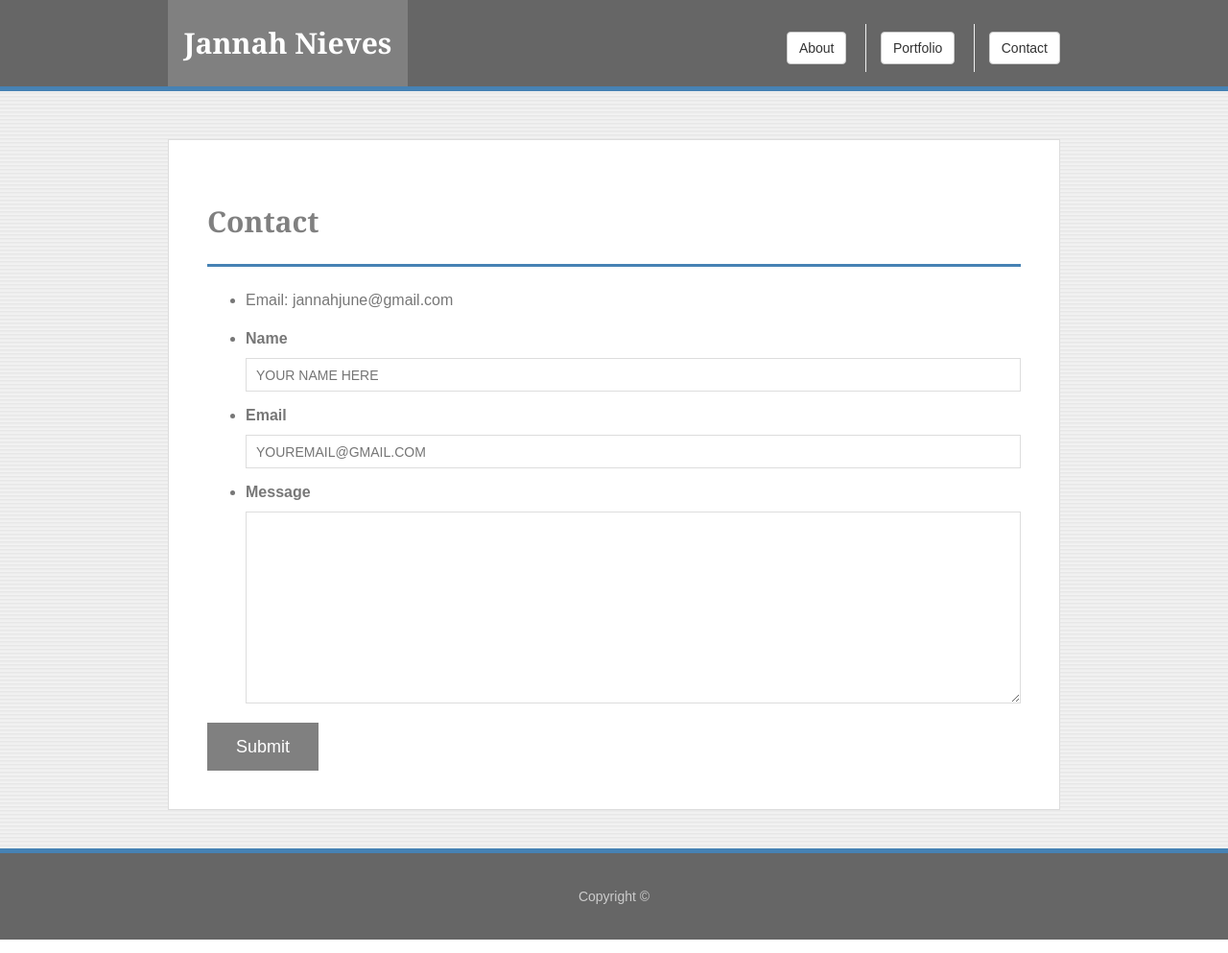
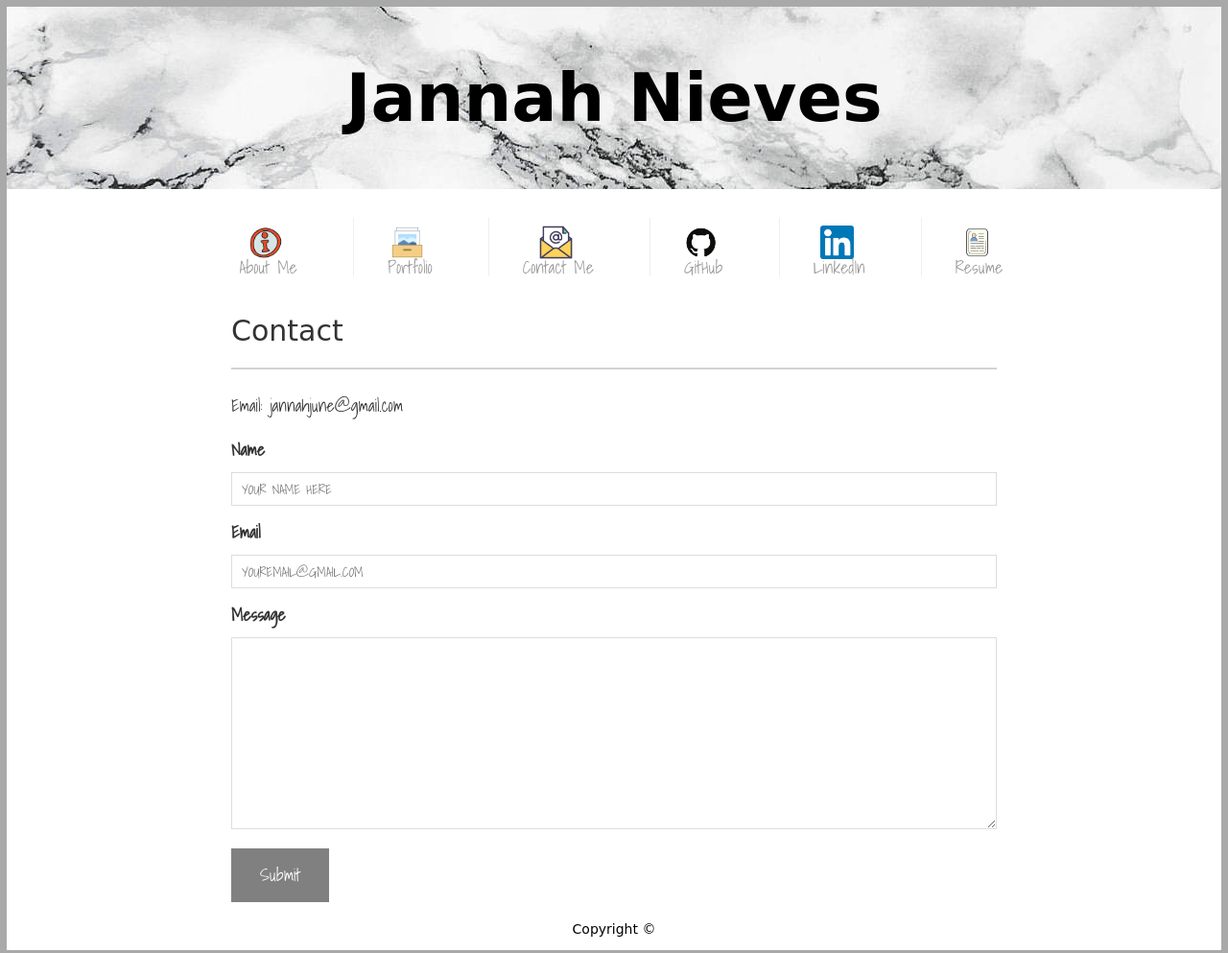
Before and after one commit to jnieves14/jnieves14.github.io, a plain HTML site: page contact.html in a window 1280 px wide. Shown: the whole page at 96% size. Drawn offline with nearby package versions, Linux system fonts and the light colour scheme; a web font is replaced by a local one.

Commit message:
updated/unfinished css added to portfolio and contact

```diff
--- a/assets/css/style.css
+++ b/assets/css/style.css
@@ -1,7 +1,3 @@
-html {
-  border: 7px solid darkgrey;
-}
-
 * {
   box-sizing: border-box;
   margin: 0px;
@@ -11,13 +7,14 @@ html {
   font-family: 'Shadows Into Light', cursive;
   font-size: 18px;
   line-height: 36px;
-    /* color: #777; */
-    /* background: url("../images/shl.png"); */
   /* background: url("../images/marble.jpg");
   background-repeat: no-repeat;
   background-attachment: fixed;
   background-size: 100%; */
   height: 100%;
+  margin: 0;
+  padding: 0;
+  border: 7px solid darkgrey;
 }
 
 * {
@@ -25,19 +22,15 @@ html {
   margin: 0;
 }
 
+
 /* footer  */
-
 footer {
   /* clear: both; */
   padding: 10px 30px 10px 30px;
-    /* padding-bottom: 90px; */
   margin: 0 15% 0% 15%;
   font-size: 14px;
   color: black;
-    /* color: #cccccc; */
   text-align: center;
-    /* background: #666666; */
-    /* border-top: 1px solid lightgray; */
   height: 50px;
   /* width: 100%; */
 }
@@ -59,13 +52,12 @@ html {
   font-family: 'Cedarville Cursive', Cursive;
 }
 
+
 /* start hover styling */
-
 #logo:hover,
   input[type=submit]:hover {
   color: #5e7f7e;
 }
-
 
 nav a:hover {
   color: #5e7f7e;
@@ -75,25 +67,16 @@ html {
   cursor: pointer;
   opacity: 0.8;
 }
-
 /* end hover styling */
 
+
 /* general styling */
-
 .container1 {
   text-align: center;
   width: 100%;
-    /* max-width: 960px; */
   margin: 0 auto;
   clear: both;
 }
-
-  /* .container {
-    width: 100%;
-    max-width: 960px;
-    margin: 0 auto;
-    clear: both;
-  } */
 
 h1,
 h2,
@@ -115,7 +98,6 @@ html {
 }
 
 h1 {
-    /* padding-bottom: 20px; */
   font-size: 30px;
   line-height: 49px;
   color: black;
@@ -128,21 +110,17 @@ html {
 
 hr {
   border: 1px solid lightgrey;
+}
 
-  }
+
 /* header */
-
 #masthead {
   position: sticky;
-    /* z-index: 99; */
-    /* width: 100%; */
   margin: 0 15% 0 15%;
   padding-top: 10px;
   padding-bottom: 30px;
   overflow: auto;
   color: #fff;
-    /* background: #666; */
-    /* border: 1px solid lightgray; */
   border-top: none;
 }
 
@@ -150,12 +128,10 @@ html {
   background: url("../images/marble.jpg");
   padding: 50px;
   text-align: center;
-    /* margin-left: -200px; */
 }
 
 #logo {
   /* float: left; */
-    /* width: 40%; */
   height: 100%;
   font-family: 'Cedarville Cursive', Cursive;
   font-size: 70px;
@@ -164,21 +140,14 @@ html {
   color: black;
   text-align: center;
   text-decoration: none;
-    /* background: lightgrey; */
-    /* margin-right: 340px; */
-    /* padding: 50px; */
-    /* margin-bottom: 20px; */
 }
 
 nav {
-    /* float: bottom; */
-    /* margin-top: 25px;
-    position: static; */
   margin-top: 20px;
 }
 
 nav a {
-    clear: both;
+  /* clear: both; */
   display: inline-block;
   padding-left: 35px;
   padding-right: 35px;
@@ -193,46 +162,6 @@ html {
   border-left: 0 none;
 }
 
-  /* need to fix navbar and logo so works on small screens */
-  /* media query width for 700px and below */
-  /* @media screen and (max-width: 700px) {
-    nav a {
-      clear: both;
-      display: inline-block;
-      padding-left: 15px;
-      margin: auto;
-      width: 100%;
-    }
-
-    #logo {
-      display: inline-block;
-      margin-left: auto;
-      margin-right: auto;
-      width: 100%;
-    }
-
-  } */
-
-  /* sidebar */
-
-  /* .sidebar {
-    flex: 1;
-    float: right;
-    width: 100%;
-    max-width: 270px;
-    padding: 30px;
-    margin-bottom: 20px;
-    background: #fff;
-    border: 1px solid #ddd;
-  }
-
-  h3,
-  .sidebar h2 {
-    padding-bottom: 20px;
-    margin-bottom: 15px;
-    line-height: 22px;
-    border-bottom: 2px solid #4682B4;
-  } */
 
 .social {
   width: 35px;
@@ -245,22 +174,11 @@ html {
   margin-right: 0;
 }
 
+
   /* main */
-
-  /* #main-container {
-    padding-top: 20px;
-  } */
-
   .main-section {
     /* float: left; */
-    /* width: 100%; */
-    /* max-width: 650px; */
-    /* padding: 0 30px 30px 30px; */
     margin: 0% 15% 0% 15%;
-    /* background: url("../images/sd.jpg"); */
-
-    /* background: #fff; */
-    /* border: 1px solid #ddd; */
   }
 
 #title{
@@ -270,9 +188,6 @@ html {
 .author {
   /* display: block; */
   float:left;
-  /* margin-top: 50px;
-  margin-left: auto;
-  margin-right: auto; */
   margin: 20px 30px 30px 0px;
   width: 25%;
   height: auto;
@@ -286,13 +201,116 @@ html {
 }
 
 
+
+
+
+/* portfolio page */
+.work {
+  position: relative;
+  float: left;
+  width: 350px;
+  height: 230px;
+  margin: 20px 40px 25px 0px;
+  overflow: auto;
+}
+
+
+.projects {
+  margin: 0px 0px 0px 45px;
+}
+
+.work img {
+  width: 100%;
+  border: 0 none;
+  /* opacity: 0.8; */
+}
+
+.work h3 {
+  position: absolute;
+  bottom: 20px;
+  width: 100%;
+  /* height: 100%; */
+  padding: 15px;
+  margin-bottom: 0;
+  font-weight: 300;
+  line-height: 30px;
+  color: #fff;
+  text-align: center;
+  background: #4aaaa5;
+  border-bottom: 0;
+}
+
+.auth-image {
+  float: left;
+  width: 200px;
+  height: 100%;
+  margin-top: 10px;
+  margin-right: 25px;
+}
+
+#repo {
+  text-align: center;
+  font-size: 15px;
+}
+
+
+
+
+/* contact page */
+#contact-form ul {
+  margin-bottom: 20px;
+}
+
+#contact-form li {
+  margin-bottom: 10px;
+}
+
+label,
+input[type=text],
+input[type=email],
+textarea {
+  display: block;
+  width: 100%;
+}
+
+input[type=text],
+input[type=email],
+textarea {
+  height: 35px;
+  padding: 0 10px;
+  font-size: 14px;
+  border: 1px solid #dddddd;
+}
+
+textarea {
+  height: 200px;
+}
+
+input[type=submit] {
+  padding: 10px 30px;
+  font-size: 18px;
+  color: #ffffff;
+  cursor: pointer;
+  background: #808080;
+  border: 0 none;
+}
+
+
+
+
+
+
   /* media query width for 960px and below */
 @media screen and (max-width: 960px) {
   #logo {
     font-size: 10vw;
     line-height: 1.4;
-
+  }
 }
 
-
+@media screen and (min-width: 1460px) {
+  .main-section {
+    width: 66.3%;
+    margin: 0% 15% 0% 15%;
   }
+}
--- a/assets/css/style2.css
+++ b/assets/css/style2.css
@@ -1,25 +1,82 @@
+html {
+  border: 7px solid darkgrey;
+  width: 100%;
+  height: 100%;
+}
+
 * {
   box-sizing: border-box;
   margin: 0px;
 }
 
 body {
-  font-family: Arial, "Helvetica Neue", Helvetica, sans-serif;
-  font-size: 16px;
-  line-height: 30px;
-  color: #777777;
-  background: url("../images/shl.png");
+  font-family: 'Shadows Into Light', cursive;
+  font-size: 18px;
+  line-height: 36px;
+  /* background: url("../images/marble.jpg");
+  background-repeat: no-repeat;
+  background-attachment: fixed;
+  background-size: 100%; */
+  height: 100%;
 }
 
 * {
   box-sizing: border-box;
+  margin: 0;
 }
 
-/* general */
 
-.container {
+  /* footer  */
+  footer {
+    /* clear: both; */
+    padding: 10px 30px 10px 30px;
+    margin: 0 15% 0% 15%;
+    font-size: 14px;
+    color: black;
+    text-align: center;
+    height: 50px;
+    /* width: 100%; */
+  }
+
+  #footerhr {
+    margin: 20px -22px 20px -22px;
+  }
+
+  h3, h2 {
+    padding-bottom: 20px;
+    margin-bottom: 15px;
+    line-height: 22px;
+    border-bottom: 2px solid #eeeeee;
+  }
+
+  #logo,
+  #title,
+  footer {
+    font-family: 'Cedarville Cursive', Cursive;
+  }
+
+
+  /* start hover styling */
+  #logo:hover,
+  input[type=submit]:hover {
+    color: #5e7f7e;
+  }
+
+  nav a:hover {
+    color: #5e7f7e;
+  }
+
+  .social:hover {
+    cursor: pointer;
+    opacity: 0.8;
+  }
+  /* end hover styling */
+
+
+  /* general styling */
+  .container1 {
+    text-align: center;
     width: 100%;
-  max-width: 960px;
     margin: 0 auto;
     clear: both;
   }
@@ -38,16 +95,15 @@ p:last-child {
   h1,
   h2,
   h3 {
-  font-family: Georgia, Times, "Times New Roman", serif;
+    font-family: 'Cedarville Cursive', Cursive;
     font-weight: 700;
     color: #808080;
   }
 
   h1 {
-  padding-bottom: 20px;
     font-size: 30px;
     line-height: 49px;
-  border-bottom: 3px solid #4682B4;
+    color: black;
   }
 
   h2,
@@ -55,42 +111,49 @@ h3 {
     font-size: 22px;
   }
 
+hr {
+  border: 1px solid lightgrey;
+}
+
+
 /* header */
+#masthead {
+  position: sticky;
+  margin: 0 15% 0 15%;
+  padding-top: 10px;
+  padding-bottom: 30px;
+  overflow: auto;
+  color: #fff;
+  border-top: none;
+}
 
-#masthead {
-  position: fixed;
-  z-index: 99;
-  width: 100%;
-  margin: 0 0 30px;
-  overflow: auto;
-  color: #ffffff;
-  background: #666;
-  border-bottom: 5px solid #4682B4;
+#logoPic {
+  background: url("../images/marble.jpg");
+  padding: 50px;
+  text-align: center;
 }
 
 #logo {
-  float: left;
-  width: 250px;
-  height: 90px;
-  font-family: Georgia, Times, "Times New Roman", serif;
-  font-size: 30px;
+  /* float: left; */
+  height: 100%;
+  font-family: 'Cedarville Cursive', Cursive;
+  font-size: 70px;
   font-weight: 700;
   line-height: 90px;
-  color: #ffffff;
+  color: black;
   text-align: center;
   text-decoration: none;
-  background: #808080;
 }
 
 nav {
-  float: right;
-  position: static;
-  margin-top: 25px;
+  margin-top: 20px;
 }
 
 nav a {
+  /* clear: both; */
   display: inline-block;
-  padding-left: 15px;
+  padding-left: 35px;
+  padding-right: 35px;
   margin-left: 15px;
   line-height: 18px;
   color: #999;
@@ -102,31 +165,45 @@ nav a:first-child {
   border-left: 0 none;
 }
 
-/* footer */
 
-footer {
-  padding: 30px;
-  padding-bottom: 60px;
-  font-size: 14px;
-  color: #ffffff;
-  color: #cccccc;
-  text-align: center;
-  background: #666666;
-  border-top: 5px solid #4682B4;
-  height: 50px;
+.social {
+  width: 35px;
+  height: 35px;
+  margin-top: 8px;
+  margin-right: 5px;
 }
 
-h3, h2 {
-  padding-bottom: 20px;
-  margin-bottom: 15px;
-  line-height: 22px;
-  border-bottom: 2px solid #eeeeee;
+.social:last-child {
+  margin-right: 0;
 }
 
+
+#title{
+  font-size: 30px;
+}
+
+
+  /* media query width for 960px and below */
+@media screen and (max-width: 960px) {
+  #logo {
+    font-size: 10vw;
+    line-height: 1.4;
+  }
+}
+
+@media screen and (min-width: 1460px) {
+  .main-section {
+    width: 66.3%;
+    margin: 0% 15% 0% 15%;
+  }
+}
+
+
+
+
 /* main */
-
 #main-container {
-  padding-top: 20px;
+  padding-top: 0px 20px 20px 20px;
   min-height: calc(100vh - 70px);
 }
 
@@ -134,15 +211,13 @@ h3, h2 {
   float: left;
   width: 100%;
   max-width: 960px;
-  padding: 40px;
+  padding: 0px 40px 40px 40px;
   margin: 0 0 40px;
-  background: #ffffff;
-  border: 1px solid #dddddd;
+  /* background: #ffffff; */
 }
 
 
 /* portfolio page */
-
 .work {
   position: relative;
   float: left;
@@ -152,9 +227,6 @@ h3, h2 {
   overflow: auto;
 }
 
-/* .work:nth-child(even) {
-  margin-right: 40px;
-} */
 
 .projects {
   margin: 0px 0px 0px 45px;
@@ -170,6 +242,7 @@ h3, h2 {
   position: absolute;
   bottom: 20px;
   width: 100%;
+  /* height: 100%; */
   padding: 15px;
   margin-bottom: 0;
   font-weight: 300;
@@ -183,7 +256,7 @@ h3, h2 {
 .auth-image {
   float: left;
   width: 200px;
-  height: auto;
+  height: 100%;
   margin-top: 10px;
   margin-right: 25px;
 }
@@ -195,7 +268,6 @@ h3, h2 {
 
 
 /* contact page */
-
 #contact-form ul {
   margin-bottom: 20px;
 }
--- a/contact.html
+++ b/contact.html
@@ -3,29 +3,36 @@
 
 <head>
   <meta charset="UTF-8">
-  <title>Contact | Jannah Nieves</title>
-  <link rel="stylesheet" href="https://maxcdn.bootstrapcdn.com/bootstrap/3.3.7/css/bootstrap.min.css" integrity="sha384-BVYiiSIFeK1dGmJRAkycuHAHRg32OmUcww7on3RYdg4Va+PmSTsz/K68vbdEjh4u" crossorigin="anonymous">
-  <link rel="stylesheet" type="text/css" href="assets/css/style2.css">
+    <meta name="viewport" content="width=device-width, initial-scale=1.0">
+    <meta http-equiv="X-UA-Compatible" content="ie=edge">
+    <title>About | Jannah Nieves</title>
+    <link rel="stylesheet" type="text/css" href="assets/css/reset.css">
+    <link rel="stylesheet" href="https://maxcdn.bootstrapcdn.com/bootstrap/3.3.7/css/bootstrap.min.css" integrity="sha384-BVYiiSIFeK1dGmJRAkycuHAHRg32OmUcww7on3RYdg4Va+PmSTsz/K68vbdEjh4u" crossorigin="anonymous">
+    <link href="https://fonts.googleapis.com/css?family=Cedarville+Cursive|Shadows+Into+Light&display=swap" rel="stylesheet">
+    <link rel="stylesheet" type="text/css" href="assets/css/style.css">
 </head>
 
 <body>
 
-  <header id="masthead">
-    <div class="container">
-      <a href="index.html" id="logo">Jannah Nieves</a>
-      <!-- <a href="index2.html" id="logo">Jannah June Nieves</a> -->
+  <div id="logoPic"><a href="index.html" id="logo">Jannah Nieves</a></div>
+
+  <div class="row container1">
+    <div id="masthead">
       <nav>
-          <!-- <a href="index2.html"><button type="button" class="btn btn-default navbar-btn">About</button></a> -->
-          <a href="index.html"><button type="button" class="btn btn-default navbar-btn">About</button></a>
-          <a href="portfolio.html"><button type="button" class="btn btn-default navbar-btn">Portfolio</button></a>
-          <a href="contact.html"><button type="button" class="btn btn-default navbar-btn">Contact</button></a>
+        <a href="index.html"><img src="assets/images/me.png" class="social" alt="About Me"><br>About Me</a>
+        <a href="portfolio.html"><img src="assets/images/portfolio.png" class="social" alt="Portfolio"><br>Portfolio</a>
+        <a href="contact.html"><img src="assets/images/contact.png" class="social" alt="Contact Me"><br>Contact Me</a>
+        <a href="https://github.com/jnieves14" target="_blank"><img src="assets/images/github.png" class="social" alt="Github"><br>GitHub</a>
+        <a href="https://www.linkedin.com/in/jannah-june-nieves-406a10148/" target="_blank"><img src="assets/images/linkedin.png" class="social" alt="LinkedIn"><br>LinkedIn</a>
+        <a href="Jannah Nieves Resume.pdf" target="_blank"><img src="assets/images/resume.png" class="social" alt="Resume"><br>Resume</a>
       </nav>
     </div>
-  </header>
+  </div>
 
   <div id="main-container" class="container">
     <section class="main-section">
-      <h1>Contact</h1>
+        <div id="title">Contact</div>
+        <hr>
 
       <form id="contact-form">
         <ul>
```
Also changed, not shown: index.html (+1 -0 lines), portfolio.html (+23 -19 lines). Lines whose indentation alone changed are shown as unchanged.
